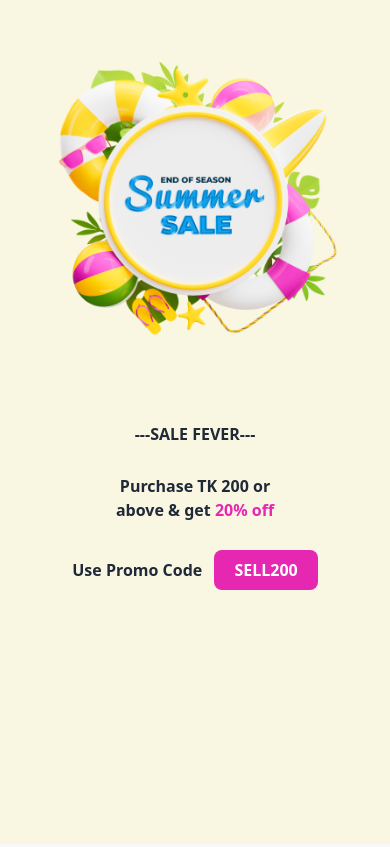
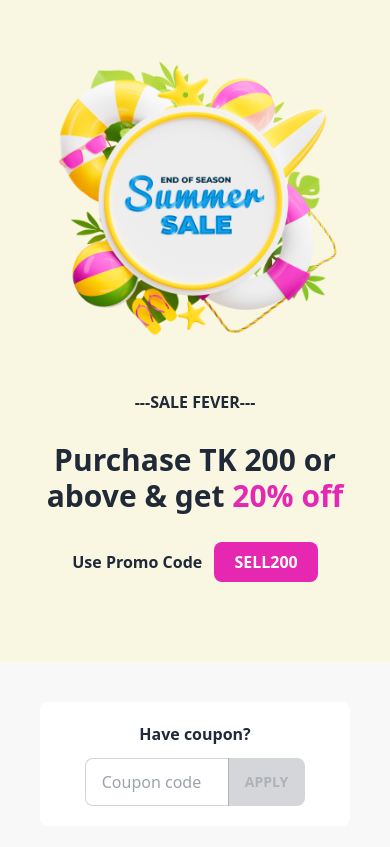
Before and after one commit to Mehedihasan444/summer-sale, a plain HTML site: page index.html in a window 390 px wide. Shown: the top 847 px of the page. Drawn offline with nearby package versions, Linux system fonts and the light colour scheme.

Commit message:
correction

```diff
--- a/index.html
+++ b/index.html
@@ -15,10 +15,10 @@
 <body>
     <header class=" ">
 
-        <section class="bg-[#F9F6E2] flex flex-col-reverse md:flex-row justify-around items-center h-screen" id="">
+        <section class="bg-[#F9F6E2] flex flex-col-reverse md:flex-row justify-around items-center pb-20 md:pb-10 lg:h-screen" id="">
             <div class="flex-1 text-center" id="">
                 <span class="font-semibold lg:text-xl" id="">---SALE FEVER---</span>
-                <h1 class="md:text-3xl lg:text-5xl font-bold my-7" id="">
+                <h1 class="text-3xl lg:text-5xl font-bold my-7" id="">
                     Purchase TK 200 or <br> above & get
                     <span class="text-[#E527B2]" id="">
                         20% off
@@ -238,9 +238,9 @@
         </div>
         <div class="mb-7 md:ml-7 md:mt-16 lg:mt-20 md:w-[30%]" id="cart-section">
             <div class="text-center md:text-left p-5 bg-white md:p-3 lg:p-7 rounded-lg" id="">
-                <h1 class="lg:text-2xl font-semibold" id="">Have coupon?</h1>
+                <h1 class="lg:text-2xl font-semibold mb-3" id="">Have coupon?</h1>
                 <div class="join">
-                    <input class="input md:w-28 lg:w-full input-bordered join-item" placeholder="Coupon code" id="coupon-input-field" />
+                    <input class="input w-36 md:w-28 lg:w-full input-bordered join-item" placeholder="Coupon code" id="coupon-input-field" />
                     <button class="btn join-item rounded-lg bg-[#E527B2] text-white" id="apply" disabled>Apply</button>
                 </div>
             </div>
```
Also changed, not shown: 1 other file.
